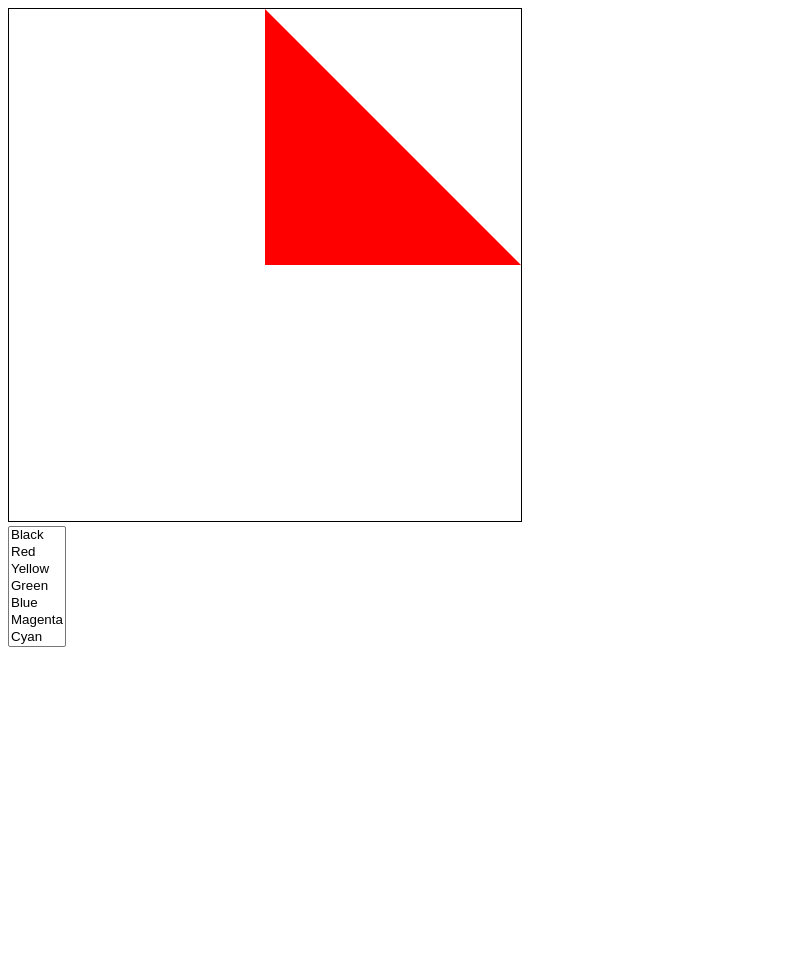
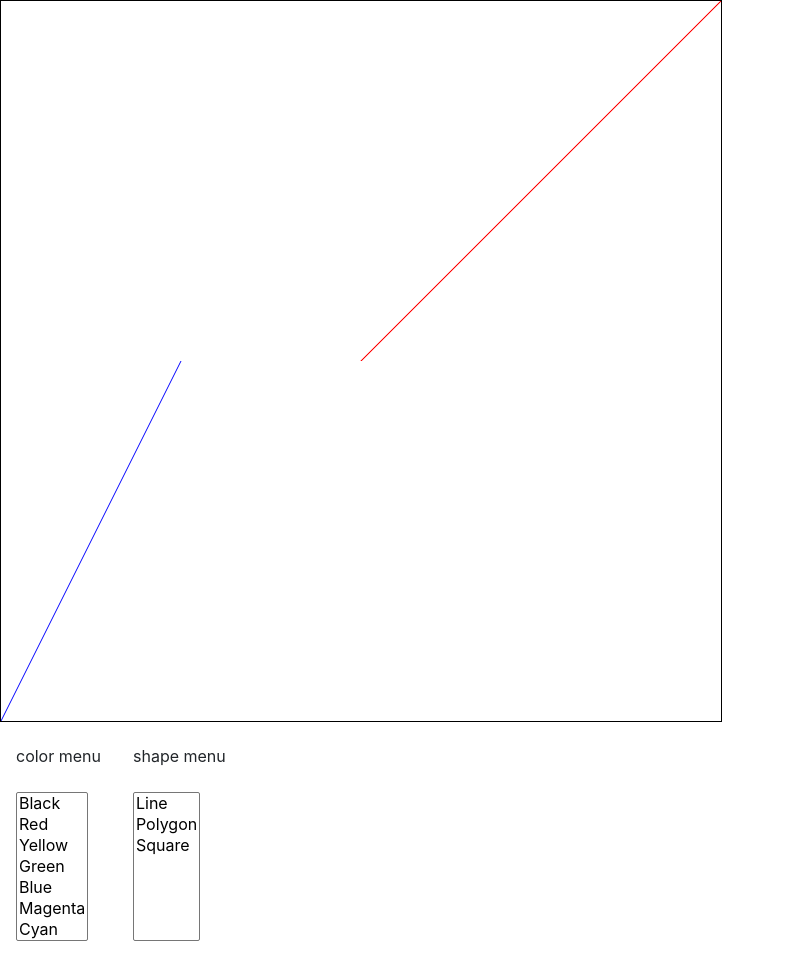
Before and after one commit to mdaffad/webgl, a plain HTML site: page index.html in a window 1280 px wide. Shown: the whole page, without its empty margins (0-785 px from the left). Before the commit the page ends 800 px from the top, so only its background shows below. Drawn offline with nearby package versions, Linux system fonts and the light colour scheme.

Commit message:
draw multiple lines

```diff
--- a/index.html
+++ b/index.html
@@ -2,6 +2,7 @@
 <html>
 
 <head>
+    <link rel="stylesheet" href="https://stackpath.bootstrapcdn.com/bootstrap/4.4.1/css/bootstrap.min.css" integrity="sha384-Vkoo8x4CGsO3+Hhxv8T/Q5PaXtkKtu6ug5TOeNV6gBiFeWPGFN9MuhOf23Q9Ifjh" crossorigin="anonymous">
     <title>
         My Canvas
     </title>
@@ -10,12 +11,19 @@
 
 <body>
     <div>
-    <canvas id="mycanvas" width="512"" height="512">
+    <canvas id="mycanvas" width="720" height="720">
     Oops ... your browser doesn't support the HTML5 canvas element
     </canvas>
     </div>
-    <div>
-    <select id = "mymenu" size = "7">
+    <div class="d-flex flex-row">
+
+        <div class="p-2">
+            <div class="d-flex flex-column">
+                <div class="p-2">
+                    <label for="color-menu">color menu</label>
+                </div>
+                <div class="p-2">
+                    <select id = "shape-menu" size = "7">
                         <option value = "0">Black</option>
                         <option value = "1">Red</option>
                         <option value = "2">Yellow</option>
@@ -24,11 +32,31 @@
                         <option value = "5">Magenta</option>
                         <option value = "6">Cyan</option>
                     </select>
+                </div>
 
             </div>
+        </div>
+        <div class="p-2">
+            <div class="d-flex flex-column">
+                <div class="p-2">
+                    <label for="shape-menu">shape menu</label>
+                </div>
+                <div class="p-2">
+                    <select id = "shape-menu" size = "7">
+                        <option value = "0">Line</option>
+                        <option value = "1">Polygon</option>
+                        <option value = "2">Square</option>
+                    </select>
+                </div>
 
+            </div>
+        </div>
+    </div>
 
     <script src='main.js'></script>
+    <script src="https://code.jquery.com/jquery-3.4.1.slim.min.js" integrity="sha384-J6qa4849blE2+poT4WnyKhv5vZF5SrPo0iEjwBvKU7imGFAV0wwj1yYfoRSJoZ+n" crossorigin="anonymous"></script>
+    <script src="https://cdn.jsdelivr.net/npm/popper.js@1.16.0/dist/umd/popper.min.js" integrity="sha384-Q6E9RHvbIyZFJoft+2mJbHaEWldlvI9IOYy5n3zV9zzTtmI3UksdQRVvoxMfooAo" crossorigin="anonymous"></script>
+    <script src="https://stackpath.bootstrapcdn.com/bootstrap/4.4.1/js/bootstrap.min.js" integrity="sha384-wfSDF2E50Y2D1uUdj0O3uMBJnjuUD4Ih7YwaYd1iqfktj0Uod8GCExl3Og8ifwB6" crossorigin="anonymous"></script>
 </body>
 
 
--- a/main.js
+++ b/main.js
@@ -6,7 +6,16 @@ function getMousePosition(canvas, event) {
 }
 
 
-
+const lineData = [
+    0.0, 0.0,
+    1.0, 1.0,
+    -1.0,-1.0,
+    -0.5,0.0
+]
+const colorLineData = [
+    [1.0, 0.0, 0.0, 1.0],
+    [0.0, 0.0, 1.0, 1.0]
+]
 window.onload = function() {
     const canvas = document.getElementById('mycanvas')
     const gl = canvas.getContext('webgl2')
@@ -15,11 +24,7 @@ window.onload = function() {
     }
     gl.clearColor(1,1,1,1)
     gl.clear(gl.COLOR_BUFFER_BIT)
-    const triangleData = [
-        0.0, 0.0,
-        1.0, 0.0,
-        0.0, 1.0
-    ]
+
     const vert = `attribute vec2 a_pos;
     void main() {
     gl_Position = vec4(a_pos, 0, 1);
@@ -46,15 +51,22 @@ window.onload = function() {
     gl.linkProgram(shaderProgram)
     const vertBuf = gl.createBuffer()
     gl.bindBuffer(gl.ARRAY_BUFFER, vertBuf)
-    gl.bufferData(gl.ARRAY_BUFFER, new Float32Array(triangleData), gl.STATIC_DRAW)
+    gl.bufferData(gl.ARRAY_BUFFER, new Float32Array(lineData), gl.STATIC_DRAW)
 
     // Begin of shader program
     gl.useProgram(shaderProgram)
     const vertexPos = gl.getAttribLocation(shaderProgram, 'a_pos')
     const uniformCol = gl.getUniformLocation(shaderProgram, 'u_fragColor')
     gl.vertexAttribPointer(vertexPos, 2, gl.FLOAT, false, 0, 0)
-    gl.uniform4fv(uniformCol, [1.0, 0.0, 0.0, 1.0])
-    gl.enableVertexAttribArray(vertexPos)
-    gl.drawArrays(gl.TRIANGLES, 0, triangleData.length/2)
-    const position = getMousePosition(canvasElem, e);
+
+    // gl.drawArrays(gl.LINES, 2, 2)
+    // gl.drawArrays(gl.LINES, 0, 2)
+
+    len = lineData.length
+    for(var i = 0; i < len/2; i = i+2) {
+        gl.uniform4fv(uniformCol, colorLineData[i/2])
+        gl.enableVertexAttribArray(vertexPos)
+        gl.drawArrays(gl.LINES, i, 2)
+    }
+    // const position = getMousePosition(canvasElem, e);
 }
```
Also changed, not shown: assets/webgl.css (line endings or trailing spaces). Lines whose indentation alone changed are shown as unchanged.
